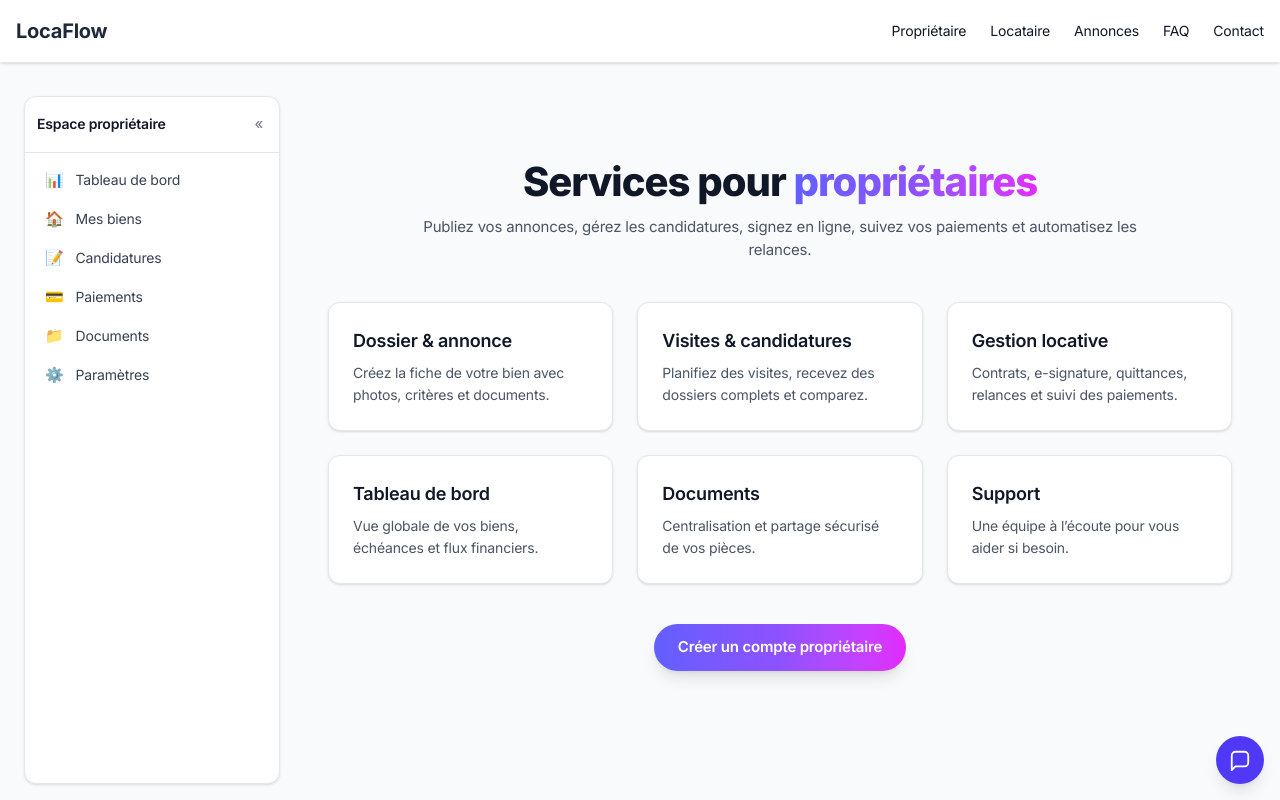
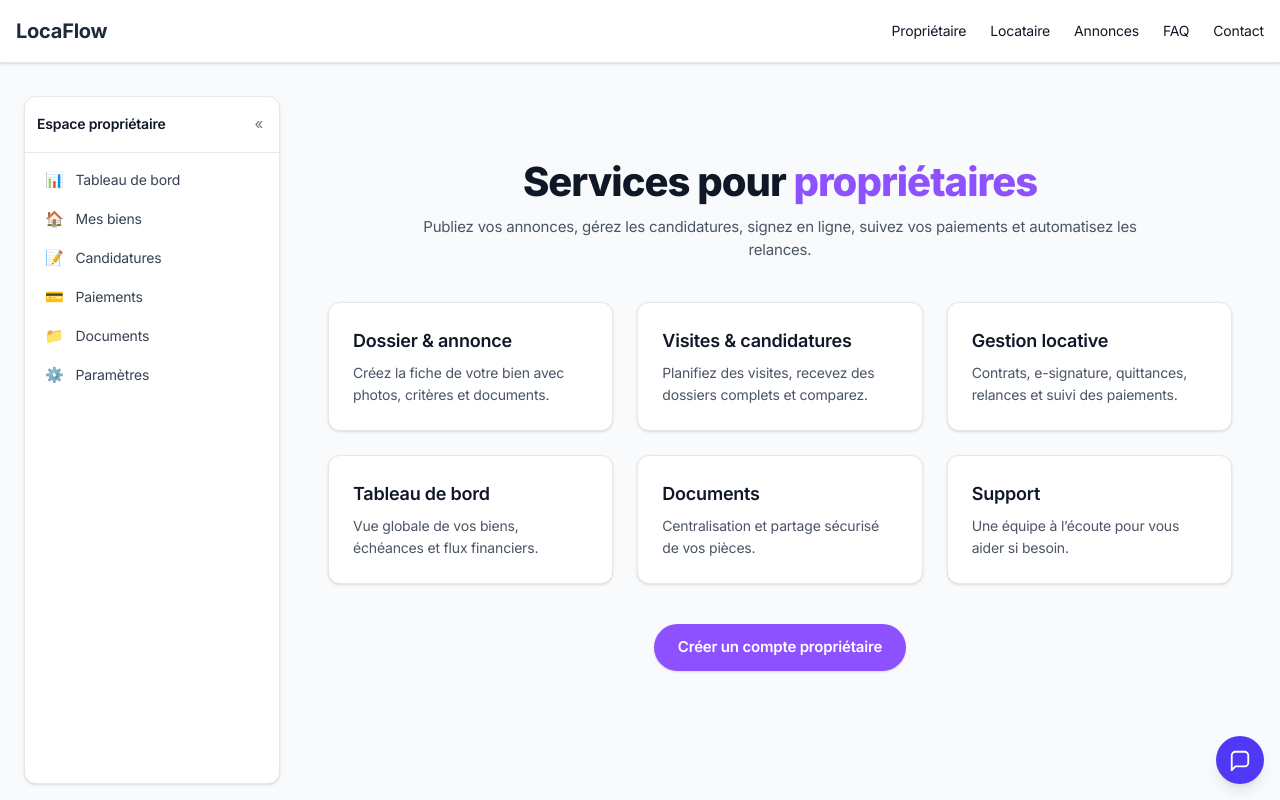
Before and after one commit to mikaelpackowski/LocaFlow-01, a Next.js app: page /proprietaire in a window 1280 px wide. Shown: the top 800 px of the page. Built offline with nearby package versions, Linux system fonts and the light colour scheme.

Commit message:
Update page.tsx

```diff
--- a/app/(default)/proprietaire/page.tsx
+++ b/app/(default)/proprietaire/page.tsx
@@ -9,13 +9,11 @@ export const metadata = {
 export default function ProprietairePage() {
   return (
     <main className="mx-auto max-w-6xl px-4 sm:px-6 py-16">
-      {/* Titre + sous-titre (même style que Locataire) */}
+      {/* Titre + sous-titre */}
       <header className="text-center">
         <h1 className="text-4xl font-extrabold tracking-tight text-gray-900">
           Services pour{" "}
-          <span className="bg-gradient-to-r from-indigo-500 via-violet-500 to-fuchsia-500 bg-clip-text text-transparent">
-            propriétaires
-          </span>
+          <span className="text-violet-500">propriétaires</span>
         </h1>
         <p className="mt-3 text-gray-600 max-w-3xl mx-auto">
           Publiez vos annonces, gérez les candidatures, signez en ligne,
@@ -23,7 +21,7 @@ export default function ProprietairePage() {
         </p>
       </header>
 
-      {/* Cartes (grille identique à la page Locataire) */}
+      {/* Cartes */}
       <section className="mt-10 grid gap-6 sm:grid-cols-2 lg:grid-cols-3">
         <Card
           title="Dossier & annonce"
@@ -51,14 +49,13 @@ export default function ProprietairePage() {
         />
       </section>
 
-      {/* Bouton principal : même style/forme/couleur que Locataire */}
+      {/* Bouton principal (violet uni, arrondi complet) */}
       <div className="mt-10 flex justify-center">
         <a
           href="/proprietaire/inscription"
           className="inline-flex items-center justify-center rounded-full
-                     bg-gradient-to-r from-indigo-500 via-violet-500 to-fuchsia-500
-                     px-6 py-3 text-white font-semibold shadow-lg
-                     transition hover:opacity-90 focus:outline-none
+                     bg-violet-500 px-6 py-3 text-white font-semibold shadow
+                     transition hover:bg-violet-600 focus:outline-none
                      focus-visible:ring-2 focus-visible:ring-violet-500"
         >
           Créer un compte propriétaire
```
